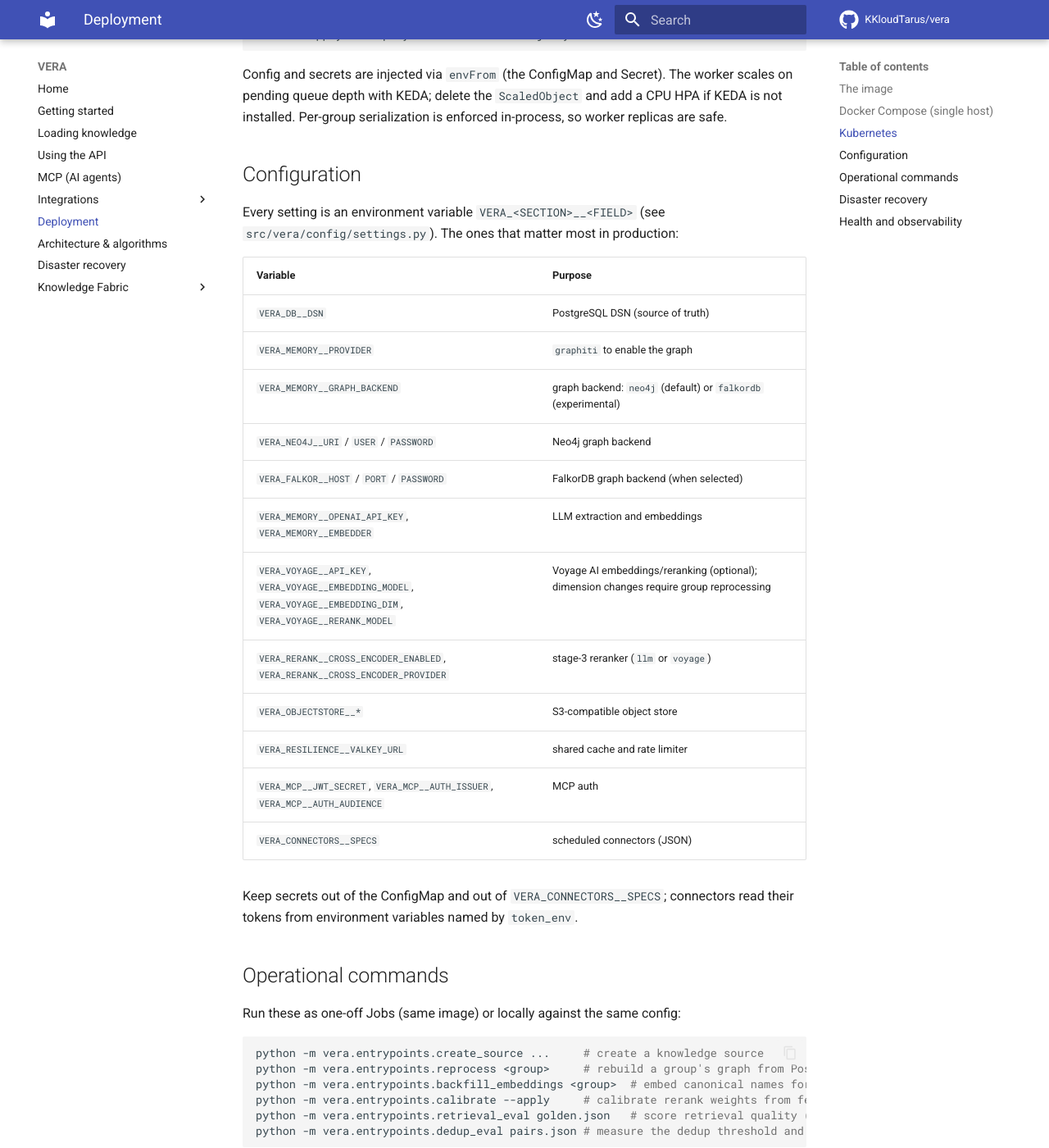
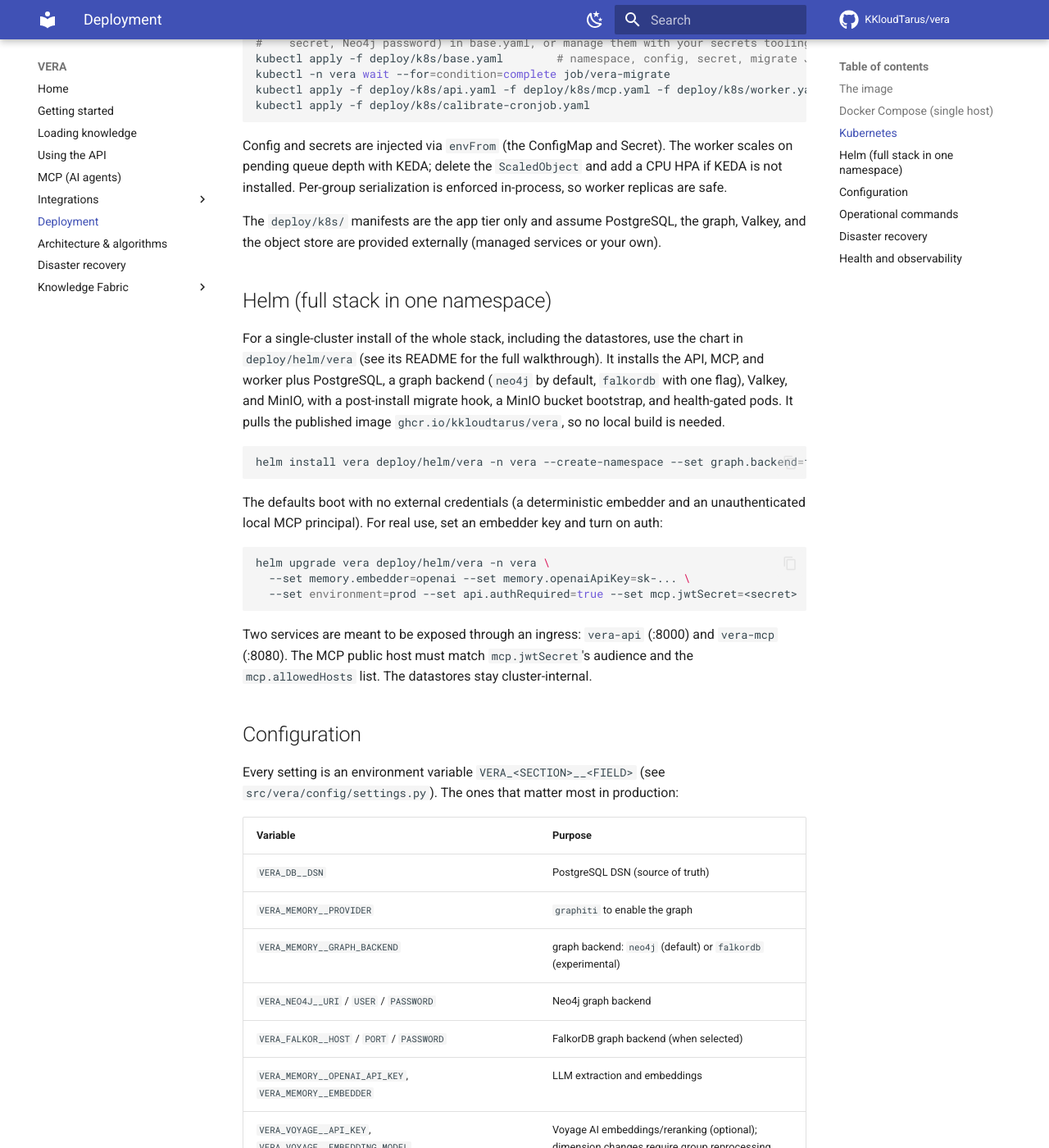
Before and after one commit to KKloudTarus/vera, an MkDocs documentation site: the page built from docs/deployment.md, in a window 1280 px wide and 1400 px high, scrolled down 1566 px. Shown: the whole window at 82% size. Built offline with MkDocs 1.6.1 and Material for MkDocs 9.7.7, drawn with Linux system fonts in a browser that asks for light colours; comment, search, counter and statistics services are not loaded; some of the changed text lies outside the part shown.

Commit message:
docs: refresh README and docs for v0.2.0 (#33)
- README: add a Multilingual knowledge section; document the MCP hardening (per-tool
  authorization, bounds, quotas, structured errors, Host/Origin validation) and the agent
  integration GUIDE + Tier-1 adapters; add the Helm chart and the published GHCR image.
- docs/index: link the Claude Code/Cursor/OpenCode adapters and note multilingual support.
- docs/deployment: add a Helm section (full stack in one namespace) and GHCR pull; note the
  two ingress-exposed services (api, mcp).
- docs/architecture: add a Multilingual knowledge subsection (simple FTS, diacritic-preserving
  alias normalization, Unicode tokenization).

````diff
--- a/docs/deployment.md
+++ b/docs/deployment.md
@@ -6,8 +6,12 @@ rebuildable projection; Valkey is cache and rate limiter.
 
 ## The image
 
+The release workflow publishes the image to GHCR as a public package, so most deployments
+just pull it:
+
 ```bash
-docker build -t vera:local .
+docker pull ghcr.io/kkloudtarus/vera:latest   # or a version tag, e.g. :0.2.0
+docker build -t vera:local .                  # or build locally
 ```
 
 Multi-stage, non-root, runtime dependencies only. The base is pinned to
@@ -62,6 +66,35 @@ Config and secrets are injected via `envFrom` (the ConfigMap and Secret). The wo
 on pending queue depth with KEDA; delete the `ScaledObject` and add a CPU HPA if KEDA is not
 installed. Per-group serialization is enforced in-process, so worker replicas are safe.
 
+The `deploy/k8s/` manifests are the app tier only and assume PostgreSQL, the graph, Valkey,
+and the object store are provided externally (managed services or your own).
+
+## Helm (full stack in one namespace)
+
+For a single-cluster install of the whole stack, including the datastores, use the chart in
+`deploy/helm/vera` (see its README for the full walkthrough). It installs the API, MCP, and
+worker plus PostgreSQL, a graph backend (`neo4j` by default, `falkordb` with one flag),
+Valkey, and MinIO, with a post-install migrate hook, a MinIO bucket bootstrap, and
+health-gated pods. It pulls the published image `ghcr.io/kkloudtarus/vera`, so no local build
+is needed.
+
+```bash
+helm install vera deploy/helm/vera -n vera --create-namespace --set graph.backend=falkordb
+```
+
+The defaults boot with no external credentials (a deterministic embedder and an unauthenticated
+local MCP principal). For real use, set an embedder key and turn on auth:
+
+```bash
+helm upgrade vera deploy/helm/vera -n vera \
+  --set memory.embedder=openai --set memory.openaiApiKey=sk-... \
+  --set environment=prod --set api.authRequired=true --set mcp.jwtSecret=<secret>
+```
+
+Two services are meant to be exposed through an ingress: `vera-api` (:8000) and `vera-mcp`
+(:8080). The MCP public host must match `mcp.jwtSecret`'s audience and the `mcp.allowedHosts`
+list. The datastores stay cluster-internal.
+
 ## Configuration
 
 Every setting is an environment variable `VERA_<SECTION>__<FIELD>` (see
````
Also changed, not shown: README.md (+47 -5 lines), docs/architecture.md (+12 -0 lines), docs/index.md (+9 -3 lines).
